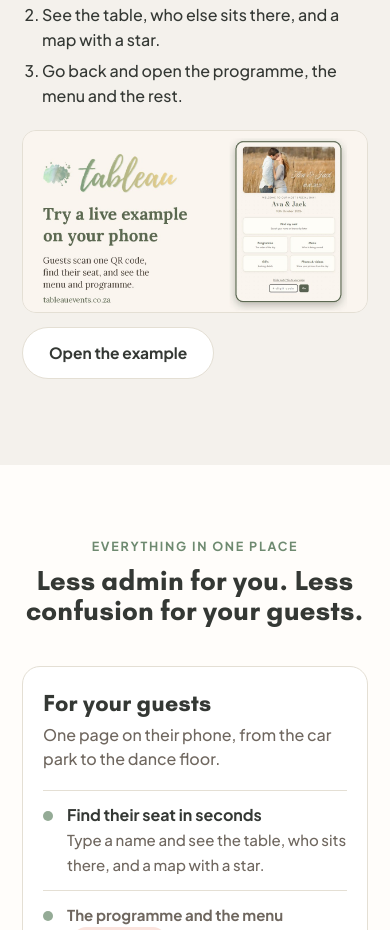
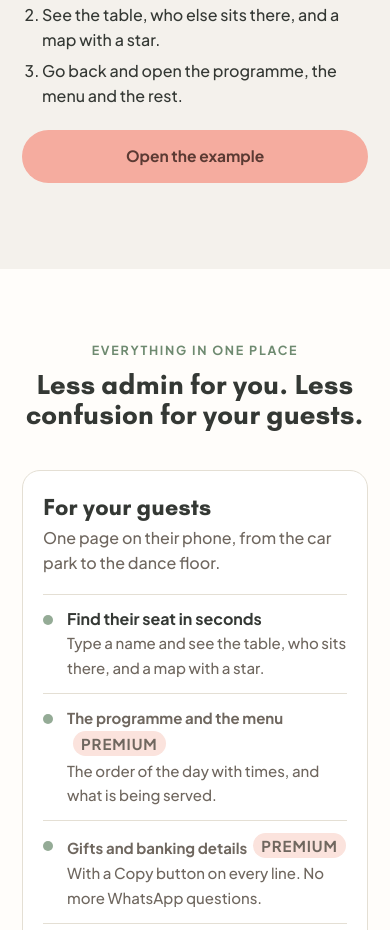
Before and after one commit to MashStander/tableau, a plain HTML site: page index.html in a window 390 px wide. Shown: the part 967-1897 px from the top of the page. Drawn offline with Linux system fonts and the light colour scheme; files whose address does not match are found by name.

Commit message:
Add files via upload

```diff
--- a/index.html
+++ b/index.html
@@ -88,7 +88,7 @@
     .demo{grid-template-columns:1fr; gap:26px;}
     .demo .phone{display:none;}
     .demo-mobile{display:block;}
-    .demo-mobile img{width:100%; border-radius:14px; border:1px solid var(--line); display:block;}
+    .demo-mobile .btn{width:100%;}
   }
 
   /* features */
@@ -230,8 +230,7 @@
         <li data-t="exStep3">Go back and open the programme, the menu and the rest.</li>
       </ol>
       <div class="demo-mobile">
-        <a class="js-ex" href="https://tableauevents.co.za/guest-view.html?event=ava-jack-i9cpv" target="_blank" rel="noopener"><img src="example-preview.jpg" alt="The example guest page for Ava and Jack" loading="lazy"></a>
-        <p style="margin-top:14px;"><a class="btn btn-ghost js-ex" href="https://tableauevents.co.za/guest-view.html?event=ava-jack-i9cpv" target="_blank" rel="noopener" data-t="openExample">Open the example</a></p>
+        <p style="margin-top:6px;"><a class="btn btn-main js-ex" href="https://tableauevents.co.za/guest-view.html?event=ava-jack-i9cpv" target="_blank" rel="noopener" data-t="openExample">Open the example</a></p>
       </div>
     </div>
     <div class="phone" id="phone">
```
